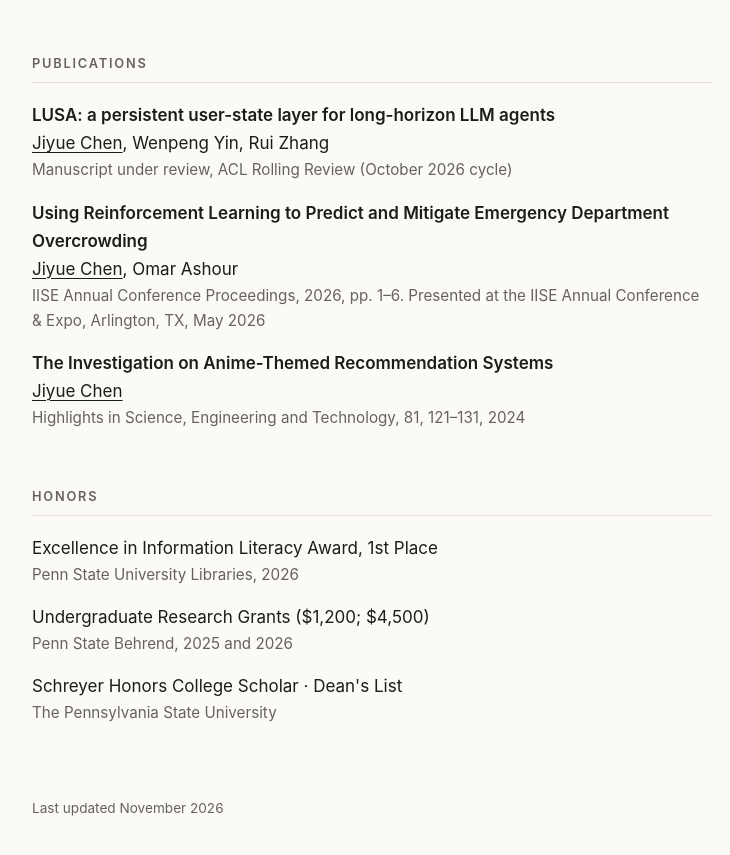
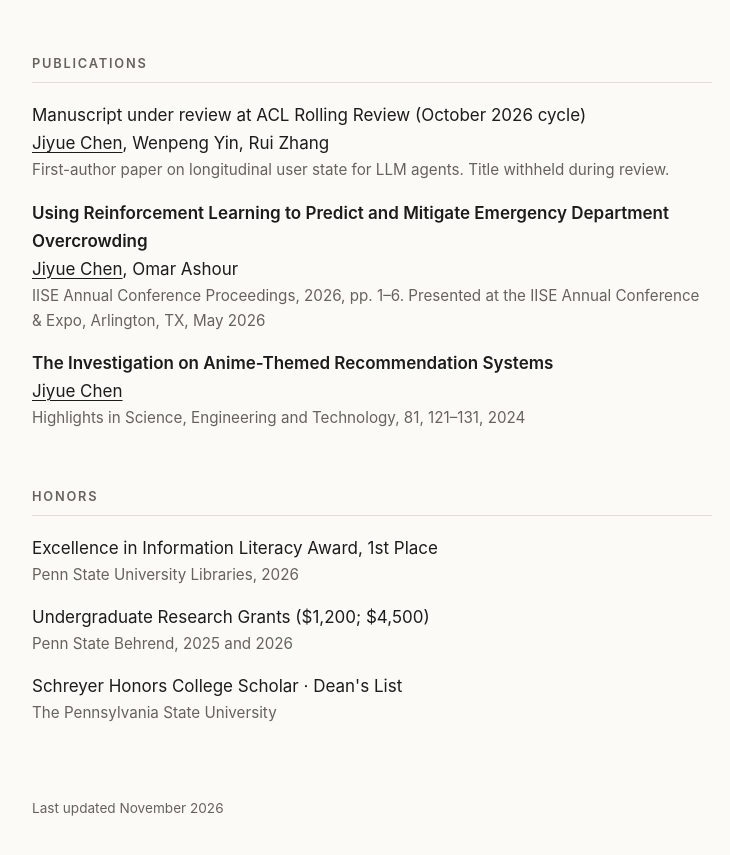
Before and after one commit to fridachenjiyue/fridachenjiyue.github.io, a plain HTML site: page index.html in a window 1280 px wide. Shown: the part 1259-2114 px from the top of the page, without its empty margins (268-998 px from the left). Drawn offline with Linux system fonts and the light colour scheme.

Commit message:
Add files via upload

```diff
--- a/index.html
+++ b/index.html
@@ -137,9 +137,9 @@
     <h2>Publications</h2>
     <ol class="pubs">
       <li>
-        <div class="title">LUSA: a persistent user-state layer for long-horizon LLM agents</div>
+        <div>Manuscript under review at ACL Rolling Review (October 2026 cycle)</div>
         <div><span class="me">Jiyue Chen</span>, Wenpeng Yin, Rui Zhang</div>
-        <div class="venue">Manuscript under review, ACL Rolling Review (October 2026 cycle)</div>
+        <div class="venue">First-author paper on longitudinal user state for LLM agents. Title withheld during review.</div>
       </li>
       <li>
         <div class="title">Using Reinforcement Learning to Predict and Mitigate Emergency Department Overcrowding</div>
```
